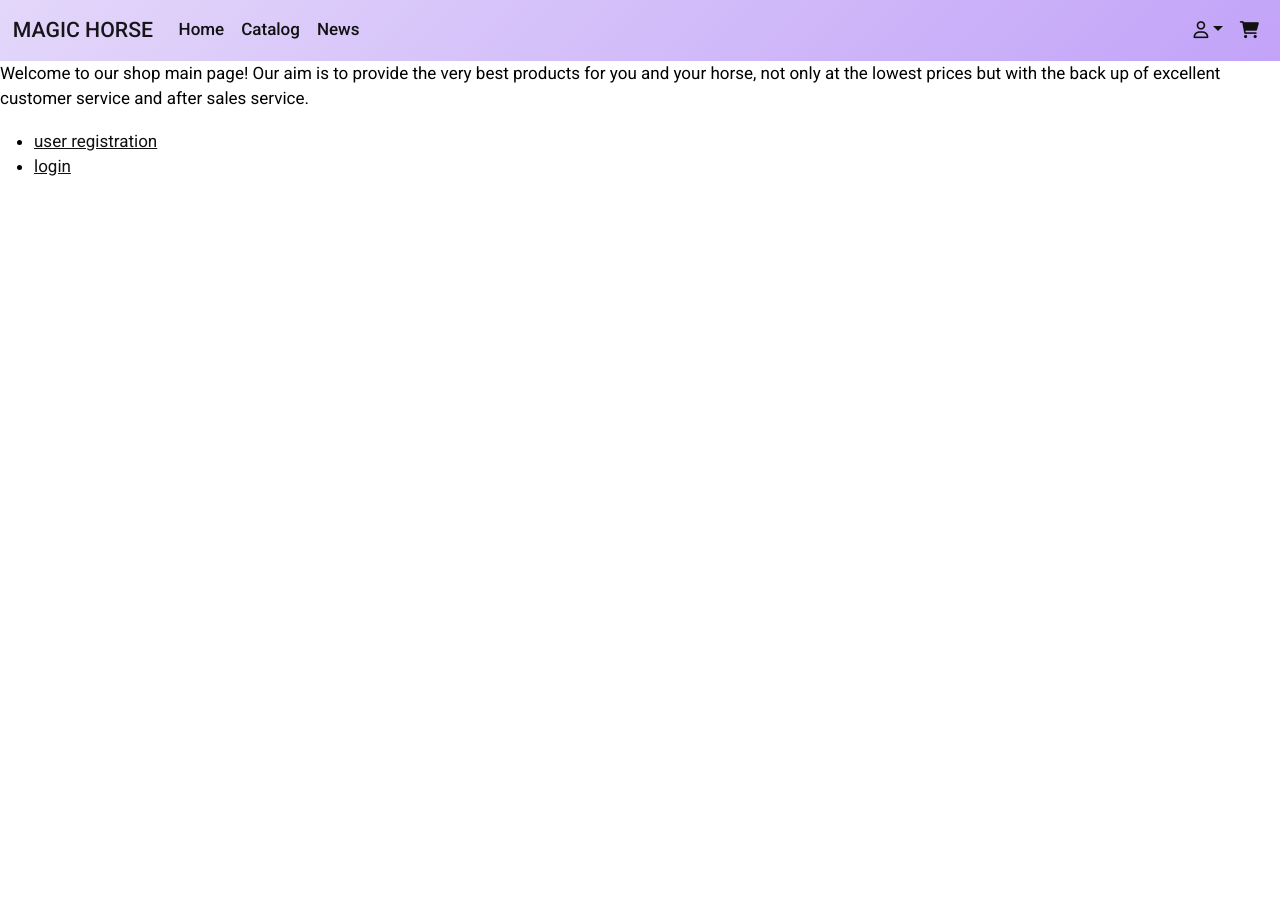
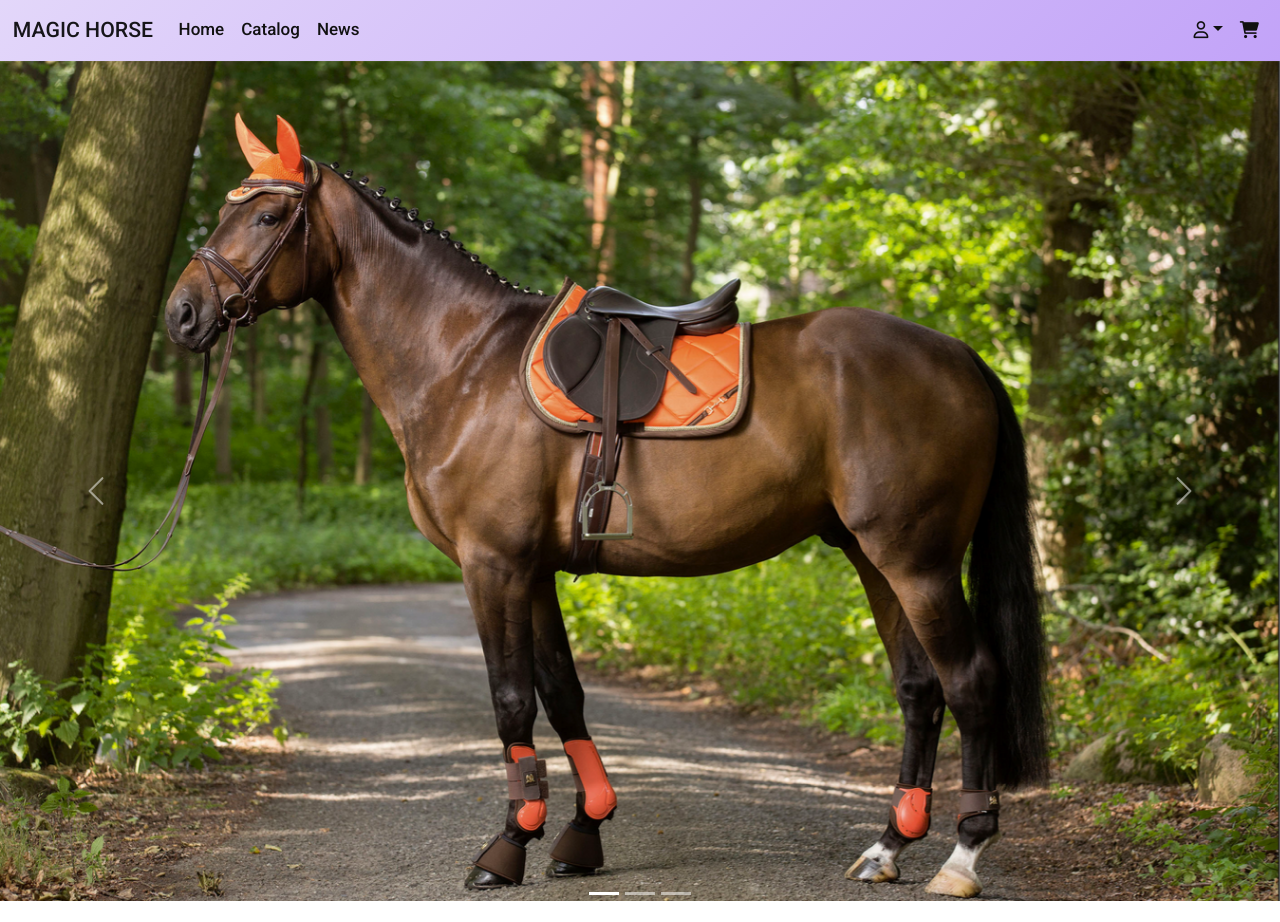
Before and after one commit to glor-hub/python_basic_otus-project, a Django app: page / in a window 1280 px wide. Before the commit the page ends 176 px from the top, so only its background shows below. Run offline with Django 3.2, Linux system fonts and the light colour scheme; some libraries are stand-ins or nearby versions.

Commit message:
add carousel at main page.

```diff
--- a/horseshop/horseshop/urls.py
+++ b/horseshop/horseshop/urls.py
@@ -20,7 +20,8 @@
 from horseshop import views
 
 urlpatterns = [
-    path('', views.index, name='home'),
+    path('', views.index, name='main'),
+    path('home/', views.home, name='home'),
     path('product/', include('product.urls', namespace='product')),
     path('shopauth/', include('shopauth.urls', namespace='shopauth')),
     path('admin/', admin.site.urls),
--- a/horseshop/horseshop/views.py
+++ b/horseshop/horseshop/views.py
@@ -2,6 +2,12 @@
 
 def index(request):
     context = {
+        'title': 'Main page'
+    }
+    return render(request, 'index.html', context)
+
+def home(request):
+    context = {
         'title': 'Home page'
     }
-    return render(request, 'index.html', context)
+    return render(request, 'home.html', context)
--- a/horseshop/static/css/main.css
+++ b/horseshop/static/css/main.css
@@ -9,11 +9,6 @@
     color: #000;
     background-color: #fff;
     min-width: 320px;
-}
-
-img {
-    /*max-width: 100%;*/
-    height: auto;
 }
 
 section {
@@ -63,3 +58,19 @@
     max-width: 100px;
 }
 /* Header */
+
+/* Carousel */
+.my-carousel {
+	padding: 0;
+}
+
+.my-carousel .carousel-item {
+	/*max-height: 500px;*/
+    display: flex;
+
+}
+
+.my-carousel .carousel-item img {
+	object-fit: cover;
+}
+/* Carousel */
--- a/horseshop/templates/base.html
+++ b/horseshop/templates/base.html
@@ -66,7 +66,7 @@
                                 <tr>
                                     <th scope="row">1</th>
                                     <td><img src="{% static 'img/product/img1.png' %}"></td>
-                                <td><a href="#"</a> Шлем</td>
+                                    <td><a href="#"</a> Шлем</td>
                                     <td>234.99</td>
                                     <td>3</td>
                                 </tr>
@@ -93,23 +93,23 @@
 
 {% endblock %}
 
-{% block menu %}
-    <ul>
-        <li><a href="{% url 'shopauth:register' %}">user registration</a></li>
-        <li>
-            {% if user.is_anonymous %}
-                <a href="{% url 'shopauth:login' %}">login</a>
-            {% else %}
-                <a href="{% url 'shopauth:logout' %}">logout</a>
-                <br>
-                <br>
-                {% block product_list %}
-                    <a href="{% url 'product:list' %}">to products list </a>
-                {% endblock %}
-            {% endif %}
-        </li>
-    </ul>
-{% endblock %}
+{#{% block menu %}#}
+{#    <ul>#}
+{#        <li><a href="{% url 'shopauth:register' %}">user registration</a></li>#}
+{#        <li>#}
+{#            {% if user.is_anonymous %}#}
+{#                <a href="{% url 'shopauth:login' %}">login</a>#}
+{#            {% else %}#}
+{#                <a href="{% url 'shopauth:logout' %}">logout</a>#}
+{#                <br>#}
+{#                <br>#}
+{#                {% block product_list %}#}
+{#                    <a href="{% url 'product:list' %}">to products list </a>#}
+{#                {% endblock %}#}
+{#            {% endif %}#}
+{#        </li>#}
+{#    </ul>#}
+{#{% endblock %}#}
 
 </body>
 </html>
--- a/horseshop/templates/index.html
+++ b/horseshop/templates/index.html
@@ -1,10 +1,41 @@
 {% extends 'base.html' %}
-{% block title %} {{title}}
+{% block title %} {{ title }}
 {% endblock %}
 {% block main_content %}
-    <p> Welcome to our shop main page!
-        Our aim is to provide the very best products for you and your horse, not only at the lowest prices but with the
-        back up of excellent customer service and after sales service.
-    </p>
+    <div class="container-fluid my-carousel">
+    <div id="carouselExampleIndicators" class="carousel slide carousel-fade" data-bs-ride="carousel">
+        <div class="carousel-indicators">
+            <button type="button" data-bs-target="#carouselExampleIndicators" data-bs-slide-to="0" class="active"
+                    aria-current="true" aria-label="Slide 1"></button>
+            <button type="button" data-bs-target="#carouselExampleIndicators" data-bs-slide-to="1"
+                    aria-label="Slide 2"></button>
+            <button type="button" data-bs-target="#carouselExampleIndicators" data-bs-slide-to="2"
+                    aria-label="Slide 3"></button>
+        </div>
+        <div class="carousel-inner">
+            <div class="carousel-item active">
+
+                <img src="static/img/img_carous1.png" class="d-block w-100" alt="...">
+                </div>
+                <div class="carousel-item">
+                    <img src="static/img/img_carous2.png" class="d-block w-100" alt="...">
+                 </div>
+
+                <div class="carousel-item">
+                    <img src="static/img/img_carous3.png" class="d-block w-100" alt="...">
+                </div>
+            </div>
+            <button class="carousel-control-prev" type="button" data-bs-target="#carouselExampleIndicators"
+                    data-bs-slide="prev">
+                <span class="carousel-control-prev-icon" aria-hidden="true"></span>
+                <span class="visually-hidden">Previous</span>
+            </button>
+            <button class="carousel-control-next" type="button" data-bs-target="#carouselExampleIndicators"
+                    data-bs-slide="next">
+                <span class="carousel-control-next-icon" aria-hidden="true"></span>
+                <span class="visually-hidden">Next</span>
+            </button>
+        </div>
+    </div>
 
 {% endblock %}
```
Also changed, not shown: horseshop/templates/home.html (added, +10 -0 lines), horseshop/static/img/img_carous1.png (added), horseshop/static/img/img_carous2.png (added), horseshop/static/img/img_carous3.png (added).
